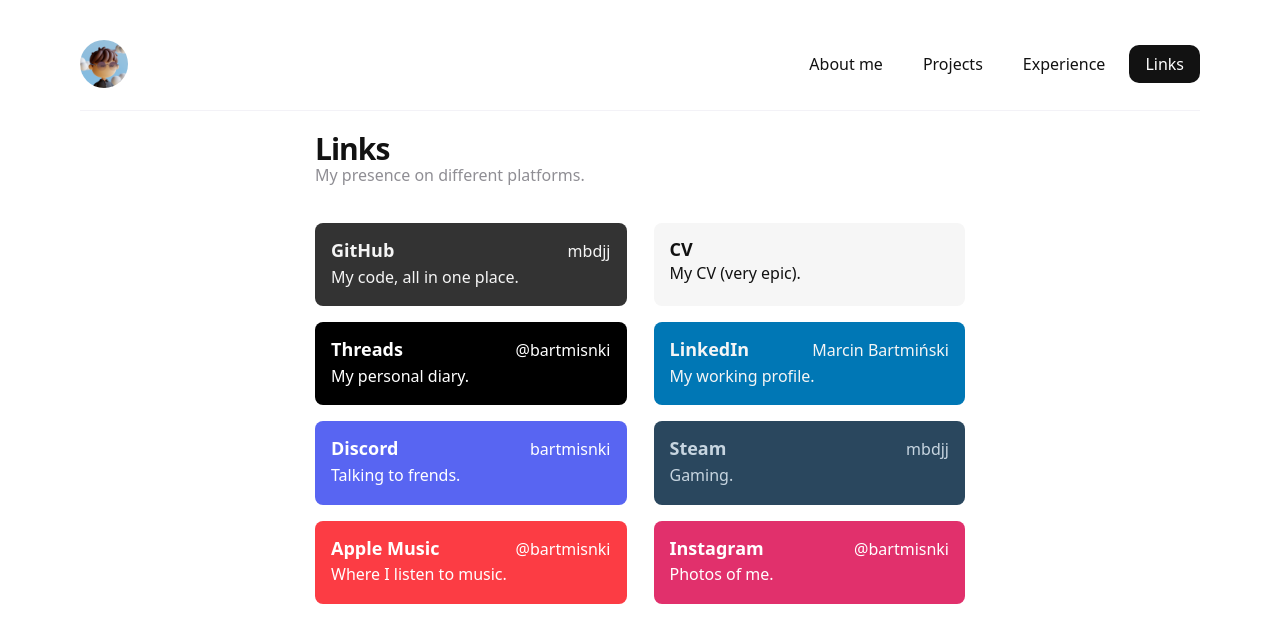
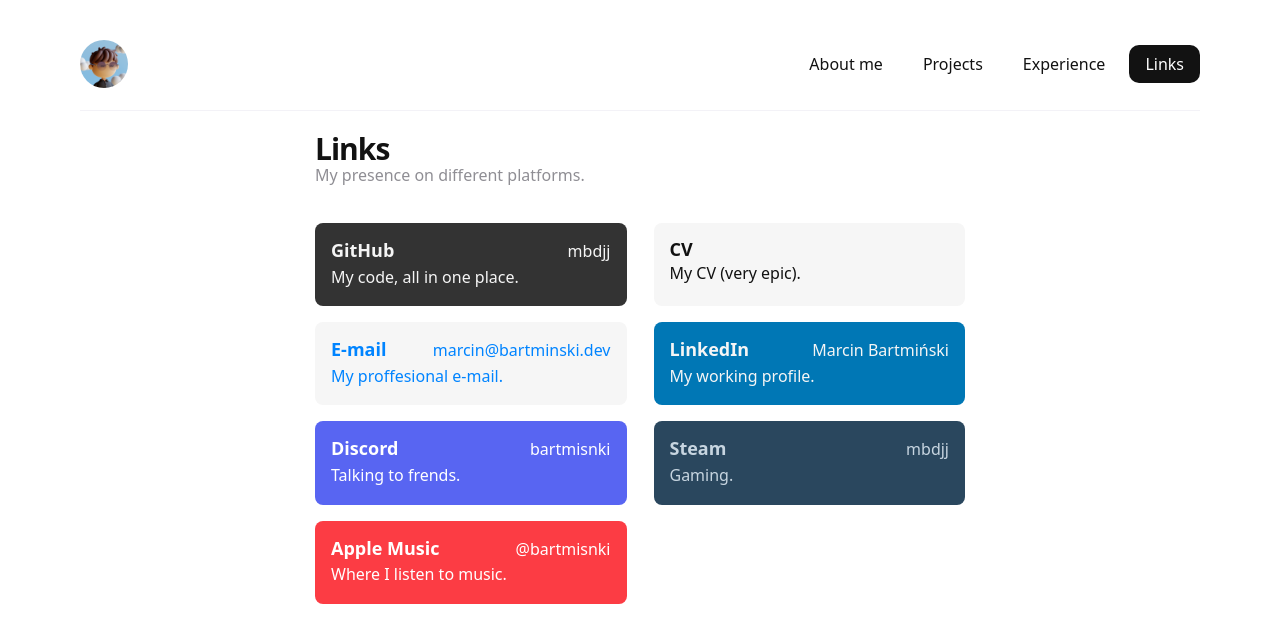
Before and after one commit to mbdjj/website, a Next.js app: page /links in a window 1280 px wide. Shown: the top 642 px of the page. Built offline with nearby package versions, Linux system fonts and the light colour scheme.

Commit message:
:sparkles: Update links

```diff
--- a/pages/links/index.js
+++ b/pages/links/index.js
@@ -21,12 +21,12 @@ export default function Links() {
       textColor: "#111111",
     },
     {
-      service: "Threads",
-      url: "https://threads.net/bartmisnki",
-      nickname: "@bartmisnki",
-      description: "My personal diary.",
-      backgroundColor: "#000000",
-      textColor: "#ffffff",
+      service: "E-mail",
+      url: "mailto:marcin@bartminski.dev",
+      nickname: "marcin@bartminski.dev",
+      description: "My proffesional e-mail.",
+      backgroundColor: "#f6f6f6",
+      textColor: "#0084ff",
     },
     {
       service: "LinkedIn",
@@ -58,14 +58,6 @@ export default function Links() {
       nickname: "@bartmisnki",
       description: "Where I listen to music.",
       backgroundColor: "#fc3c44",
-      textColor: "#ffffff",
-    },
-    {
-      service: "Instagram",
-      url: "https://www.instagram.com/bartmisnki/",
-      nickname: "@bartmisnki",
-      description: "Photos of me.",
-      backgroundColor: "#e1306c",
       textColor: "#ffffff",
     },
   ];
```
